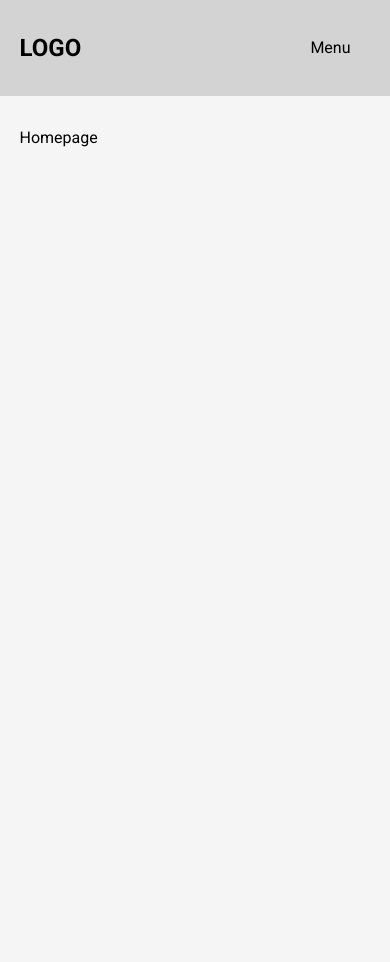
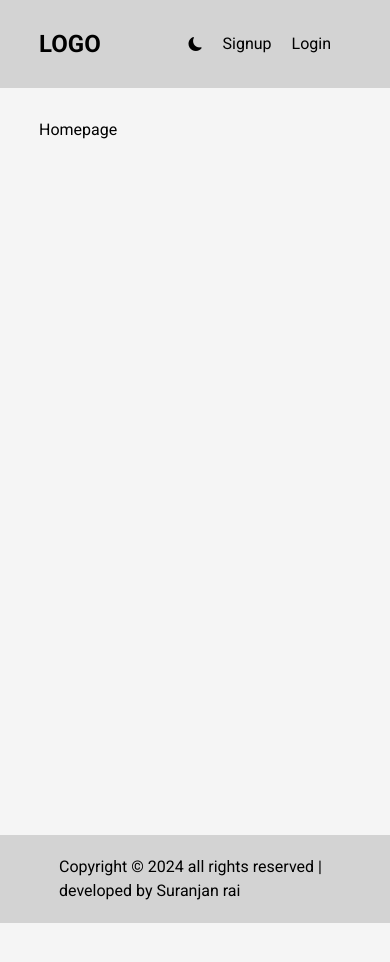
Before and after one commit to Suray54/affiliate, a Next.js app: page / in a window 390 px wide. Shown: the top 962 px of the page. After the commit the page ends 923 px from the top, so only its background shows below. Built offline with nearby package versions, Linux system fonts and the light colour scheme.

Commit message:
footer and nav fixed

```diff
--- a/src/app/(admin)/dashboard/page.tsx
+++ b/src/app/(admin)/dashboard/page.tsx
@@ -1,9 +1,18 @@
 import React from "react";
+import type { Metadata } from "next";
+
+export const metadata: Metadata = {
+  title: "Admin Dashboard",
+  description: "Affliate Clone",
+  icons: {
+    icon: "/favicon.ico",
+  },
+};
 
 const AdminDashboard = () => {
   return (
     <div className="w-full page">
-      <div className="max-w-[90vw] mx-auto">
+      <div className="max-w-[80vw] mx-auto">
         <span className="">Admin Dashborad</span>
       </div>
     </div>
--- a/src/app/globals.css
+++ b/src/app/globals.css
@@ -22,74 +22,16 @@ body {
 .page {
   /* margin-top: 128px; only when navbar is fixed*/
   margin-top: 30px;
-  min-height: 100vh;
+  min-height: 85vh;
 }
 
 /* Navigation bar */
 
-.navbar {
+.navbar,
+.footer {
   background-color: var(--navbar-background-color);
-}
-
-.close-menu,
-.open-menu {
-  position: absolute;
-  cursor: pointer;
-  display: none;
-}
-
-.open-menu {
-  top: 50%;
-  right: 20px;
-  transform: translateY(-50%);
-}
-
-.close-menu {
-  top: 20px;
-  right: 20px;
-}
-
-#check {
-  display: none;
 }
 
 .menu li {
   margin-right: 20px;
-  font-size: 18px;
 }
-
-@media (max-width: 800px) {
-  .menu {
-    flex-direction: column;
-    align-items: center;
-    justify-content: center;
-    width: 73%;
-    height: 100vh;
-    position: fixed;
-    top: 0;
-    right: -100%;
-    z-index: 100;
-    background-color: var(--background-color);
-    color: var(--text-color);
-    transition: all 1s ease-in-out;
-    text-transform: uppercase;
-    font-size: 24px;
-  }
-
-  .menu li {
-    margin-top: 40px;
-  }
-
-  .menu li a {
-    padding: 10px;
-  }
-
-  .close-menu,
-  .open-menu {
-    display: block;
-  }
-
-  #check:checked ~ .menu {
-    right: 0;
-  }
-}
--- a/src/app/layout.tsx
+++ b/src/app/layout.tsx
@@ -8,6 +8,7 @@ import "bootstrap-icons/font/bootstrap-icons.css";
 import Loading from "./loading";
 import { ThemeProvider } from "@/context/themeContext";
 import Navbar from "@/components/layouts/navbar/navbar";
+import Footer from "@/components/layouts/footer/footer";
 
 const roboto = Roboto({
   subsets: ["latin"],
@@ -34,6 +35,7 @@ export default function RootLayout({
           <Suspense fallback={<Loading />}>
             <Navbar />
             {children}
+            <Footer />
           </Suspense>
         </body>
       </html>
--- a/src/app/page.tsx
+++ b/src/app/page.tsx
@@ -1,7 +1,7 @@
 export default function Home() {
   return (
     <div className="w-full page">
-      <div className="max-w-[90vw] mx-auto">
+      <div className="max-w-[80vw] mx-auto">
         <span className="">Homepage</span>
       </div>
     </div>
--- /dev/null
+++ b/src/components/layouts/footer/footer.jsx
@@ -0,0 +1,16 @@
+import React from "react";
+
+const Footer = () => {
+  return (
+    <section className="w-full footer">
+      <div className="max-w-[80vw] p-5 mx-auto flex justify-center align-middle">
+        <p className="">
+          Copyright &#169; {new Date().getFullYear()} all rights reserved |
+          developed by Suranjan rai
+        </p>
+      </div>
+    </section>
+  );
+};
+
+export default Footer;
--- a/src/components/layouts/navbar/navbar.tsx
+++ b/src/components/layouts/navbar/navbar.tsx
@@ -5,11 +5,10 @@ const Navbar = () => {
   return (
     // <nav className="fixed top-0 left-0 w-full navbar">
     <nav className="w-full navbar">
-      <ul className="max-w-[90vw] flex flex-wrap justify-between items-center relative mx-auto py-8">
+      <ul className="max-w-[80vw] flex flex-wrap justify-between items-center mx-auto py-7">
         <a className="logo" href="#">
           <h3 className="font-bold text-2xl">LOGO</h3>
         </a>
-        <input type="checkbox" id="check" />
 
         <span className="menu flex">
           <li>
@@ -17,29 +16,12 @@ const Navbar = () => {
           </li>
 
           <li>
-            <a href="#">Home</a>
+            <a href="#">Signup</a>
           </li>
           <li>
-            <a href="#">About</a>
+            <a href="#">Login</a>
           </li>
-          <li>
-            <a href="#">Projects</a>
-          </li>
-          <li>
-            <a href="#">Resources</a>
-          </li>
-          <li>
-            <a href="#">Contact</a>
-          </li>
-
-          <label htmlFor="check" className="close-menu">
-            X
-          </label>
         </span>
-
-        <label htmlFor="check" className="open-menu">
-          Menu
-        </label>
       </ul>
     </nav>
   );
```
